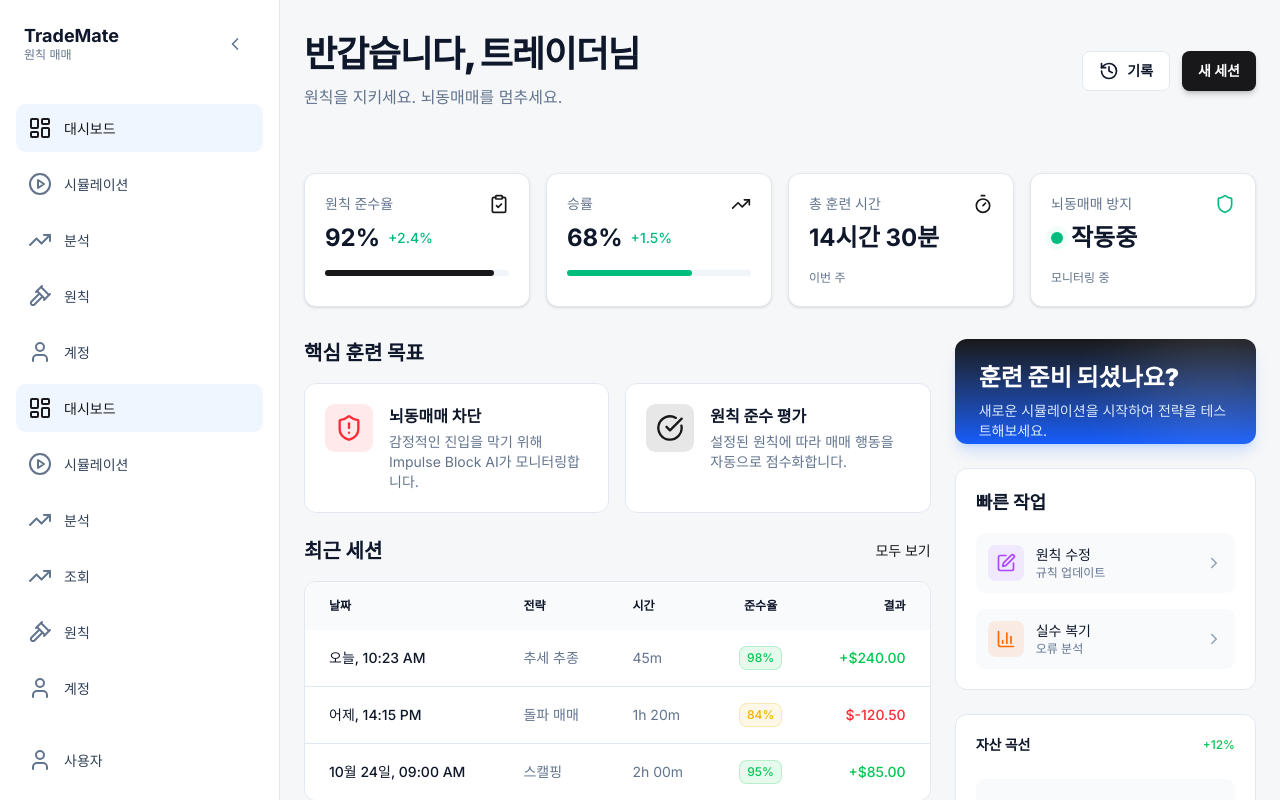
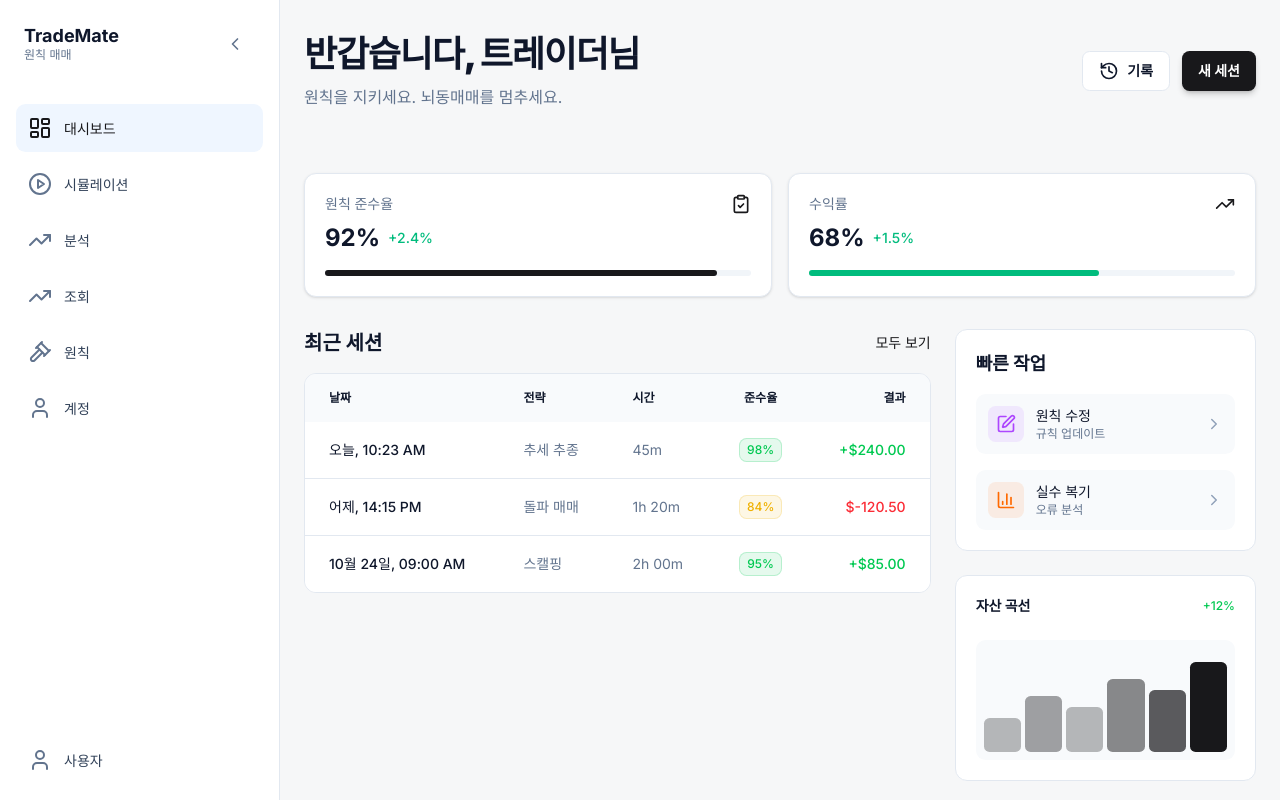
Before and after one commit to AddShotInCode/TradeMate, a Next.js app: page /dashboard in a window 1280 px wide. Built offline with nearby package versions, Linux system fonts and the light colour scheme.

Commit message:
feat: 사이드바 충돌 해결

```diff
--- a/src/app/dashboard/page.tsx
+++ b/src/app/dashboard/page.tsx
@@ -1,7 +1,6 @@
 import Sidebar from "@/components/layout/Sidebar";
 import Header from "@/components/dashboard/Header";
 import StatsGrid from "@/components/dashboard/StatsGrid";
-import CoreFocus from "@/components/dashboard/CoreFocus";
 import RecentSessions from "@/components/dashboard/RecentSessions";
 import QuickActions from "@/components/dashboard/QuickActions";
 
@@ -21,7 +20,6 @@ export default function DashboardPage() {
           <div className="grid grid-cols-1 lg:grid-cols-3 gap-6">
             {/* Main Focus Column (Left 2/3) */}
             <div className="lg:col-span-2 flex flex-col gap-6">
-              <CoreFocus />
               <RecentSessions />
             </div>
 
--- a/src/components/dashboard/QuickActions.tsx
+++ b/src/components/dashboard/QuickActions.tsx
@@ -4,17 +4,7 @@ import { Button } from "@/components/ui/button";
 export default function QuickActions() {
   return (
     <div className="flex flex-col gap-6">
-      {/* CTA Card */}
-      <div className="relative overflow-hidden rounded-xl bg-gradient-to-b from-primary to-blue-600 p-6 shadow-lg shadow-blue-500/20 text-white">
-        {/* Decorative circle */}
-        <div className="absolute -top-10 -right-10 h-40 w-40 rounded-full bg-white/10 blur-2xl"></div>
-        <h2 className="relative text-2xl font-black leading-tight mb-2">훈련 준비 되셨나요?</h2>
-        <p className="relative text-blue-100 text-sm mb-6">새로운 시뮬레이션을 시작하여 전략을 테스트해보세요.</p>
-        <Button className="relative w-full gap-2 bg-white text-primary font-bold hover:bg-blue-50 shadow-sm">
-          <Play className="w-5 h-5 fill-current" />
-          시뮬레이션 시작
-        </Button>
-      </div>
+
 
       {/* Secondary Actions */}
       <div className="flex flex-col gap-4 rounded-xl border border-slate-200 dark:border-[#3b4754] bg-white dark:bg-[#1c2127] p-5">
@@ -54,13 +44,13 @@ export default function QuickActions() {
           <span className="text-xs text-green-500 font-medium">+12%</span>
         </div>
         <div className="flex-1 w-full bg-slate-50 dark:bg-[#252b32] rounded-lg relative overflow-hidden flex items-end px-2 pb-2 gap-1 min-h-[120px]">
-          {/* Fake bars using Tailwind heights to mimic the design */}
-          <div className="bg-primary/30 w-1/6 h-[30%] rounded-sm"></div>
-          <div className="bg-primary/40 w-1/6 h-[50%] rounded-sm"></div>
-          <div className="bg-primary/30 w-1/6 h-[40%] rounded-sm"></div>
-          <div className="bg-primary/50 w-1/6 h-[65%] rounded-sm"></div>
-          <div className="bg-primary/70 w-1/6 h-[55%] rounded-sm"></div>
-          <div className="bg-primary w-1/6 h-[80%] rounded-sm"></div>
+          {/* Fake bars with dark mode adjustment */}
+          <div className="bg-primary/30 dark:bg-primary/20 w-1/6 h-[30%] rounded-sm"></div>
+          <div className="bg-primary/40 dark:bg-primary/30 w-1/6 h-[50%] rounded-sm"></div>
+          <div className="bg-primary/30 dark:bg-primary/20 w-1/6 h-[40%] rounded-sm"></div>
+          <div className="bg-primary/50 dark:bg-primary/40 w-1/6 h-[65%] rounded-sm"></div>
+          <div className="bg-primary/70 dark:bg-primary/60 w-1/6 h-[55%] rounded-sm"></div>
+          <div className="bg-primary dark:bg-primary/80 w-1/6 h-[80%] rounded-sm"></div>
         </div>
       </div>
     </div>
--- a/src/components/dashboard/StatsGrid.tsx
+++ b/src/components/dashboard/StatsGrid.tsx
@@ -1,9 +1,9 @@
-import { ClipboardCheck, TrendingUp, Timer, Shield } from "lucide-react";
+import { ClipboardCheck, TrendingUp } from "lucide-react";
 import { Card } from "@/components/ui/card";
 
 export default function StatsGrid() {
   return (
-    <div className="grid grid-cols-1 sm:grid-cols-2 lg:grid-cols-4 gap-4">
+    <div className="grid grid-cols-1 sm:grid-cols-2 lg:grid-cols-2 gap-4">
       {/* Stat Card 1 - Adherence */}
       <Card className="flex flex-col gap-2 p-5 border-slate-200 dark:border-[#3b4754] bg-white dark:bg-[#1c2127]">
         <div className="flex justify-between items-start">
@@ -22,7 +22,7 @@ export default function StatsGrid() {
       {/* Stat Card 2 - Win Rate */}
       <Card className="flex flex-col gap-2 p-5 border-slate-200 dark:border-[#3b4754] bg-white dark:bg-[#1c2127]">
         <div className="flex justify-between items-start">
-          <p className="text-slate-500 dark:text-[#9dabb9] text-sm font-medium">승률</p>
+          <p className="text-slate-500 dark:text-[#9dabb9] text-sm font-medium">수익률</p>
           <TrendingUp className="text-primary w-5 h-5" />
         </div>
         <div className="flex items-end gap-2 mt-1">
@@ -34,31 +34,7 @@ export default function StatsGrid() {
         </div>
       </Card>
 
-      {/* Stat Card 3 - Total Training */}
-      <Card className="flex flex-col gap-2 p-5 border-slate-200 dark:border-[#3b4754] bg-white dark:bg-[#1c2127]">
-        <div className="flex justify-between items-start">
-          <p className="text-slate-500 dark:text-[#9dabb9] text-sm font-medium">총 훈련 시간</p>
-          <Timer className="text-primary w-5 h-5" />
-        </div>
-        <p className="text-slate-900 dark:text-white text-2xl font-bold leading-none mt-1">14시간 30분</p>
-        <p className="text-slate-500 dark:text-[#9dabb9] text-xs mt-3">이번 주</p>
-      </Card>
 
-      {/* Stat Card 4 - Impulse Protection */}
-      <Card className="flex flex-col gap-2 p-5 border-slate-200 dark:border-[#3b4754] bg-white dark:bg-[#1c2127]">
-        <div className="flex justify-between items-start">
-          <p className="text-slate-500 dark:text-[#9dabb9] text-sm font-medium">뇌동매매 방지</p>
-          <Shield className="text-emerald-500 w-5 h-5" />
-        </div>
-        <div className="flex items-center gap-2 mt-1">
-          <span className="relative flex h-3 w-3">
-            <span className="animate-ping absolute inline-flex h-full w-full rounded-full bg-emerald-400 opacity-75"></span>
-            <span className="relative inline-flex rounded-full h-3 w-3 bg-emerald-500"></span>
-          </span>
-          <p className="text-slate-900 dark:text-white text-2xl font-bold leading-none">작동중</p>
-        </div>
-        <p className="text-slate-500 dark:text-[#9dabb9] text-xs mt-3">모니터링 중</p>
-      </Card>
     </div>
   );
 }
--- a/src/components/layout/Sidebar.tsx
+++ b/src/components/layout/Sidebar.tsx
@@ -40,7 +40,7 @@ export default function Sidebar() {
 
   const navItems = [
     { icon: LayoutDashboard, label: "대시보드", href: "/dashboard" },
-    { icon: PlayCircle, label: "시뮬레이션", href: "#" },
+    { icon: PlayCircle, label: "시뮬레이션", href: "/simulation" },
     { icon: TrendingUp, label: "분석", href: "#" },
     { icon: TrendingUp, label: "조회", href: "/inquiry" },
     { icon: Gavel, label: "원칙", href: "/propensity" },
@@ -92,50 +92,7 @@ export default function Sidebar() {
 
         {/* Navigation */}
         <nav className="flex flex-col gap-2 mt-4">
-          {[
-            { icon: LayoutDashboard, label: "대시보드", href: "/dashboard" },
-            { icon: PlayCircle, label: "시뮬레이션", href: "/simulation" },
-            { icon: TrendingUp, label: "분석", href: "#" },
-            { icon: Gavel, label: "원칙", href: "#" },
-            { icon: User, label: "계정", href: "#" },
-          ].map((item) => {
-            const isActive = pathname === item.href;
-            return (
-              <Link
-                key={item.label}
-                href={item.href}
-                className={cn(
-                  "flex items-center gap-3 px-3 py-3 rounded-lg transition-colors group",
-                  isActive
-                    ? "bg-blue-50 dark:bg-[#283039]"
-                    : "hover:bg-slate-50 dark:hover:bg-[#283039]",
-                  isCollapsed && "justify-center",
-                )}
-                title={item.label}
-              >
-                <item.icon
-                  className={cn(
-                    "w-6 h-6 shrink-0 transition-colors",
-                    isActive
-                      ? "text-primary dark:text-white"
-                      : "text-slate-500 dark:text-white group-hover:text-primary",
-                  )}
-                />
-                {!isCollapsed && (
-                  <p
-                    className={cn(
-                      "text-sm font-medium leading-normal whitespace-nowrap overflow-hidden transition-colors",
-                      isActive
-                        ? "text-primary dark:text-white"
-                        : "text-slate-700 dark:text-white group-hover:text-primary",
-                    )}
-                  >
-                    {item.label}
-                  </p>
-                )}
-              </Link>
-            );
-          })}
+
           {navItems.map((item) => {
             const active = isActive(item.href);
 
```
Also changed, not shown: prompts/week4/26_01_17/dashboard_and_sidebar_refactor.md (added, +30 -0 lines).
